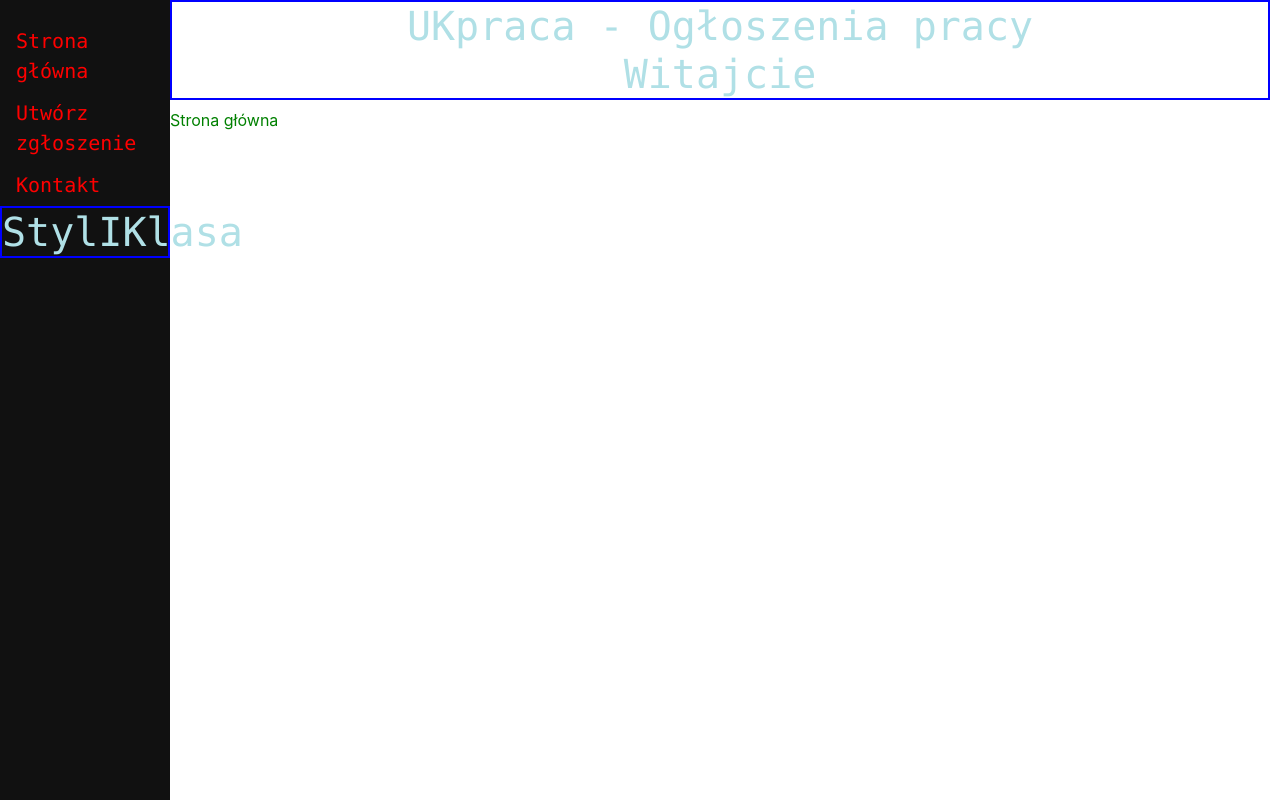
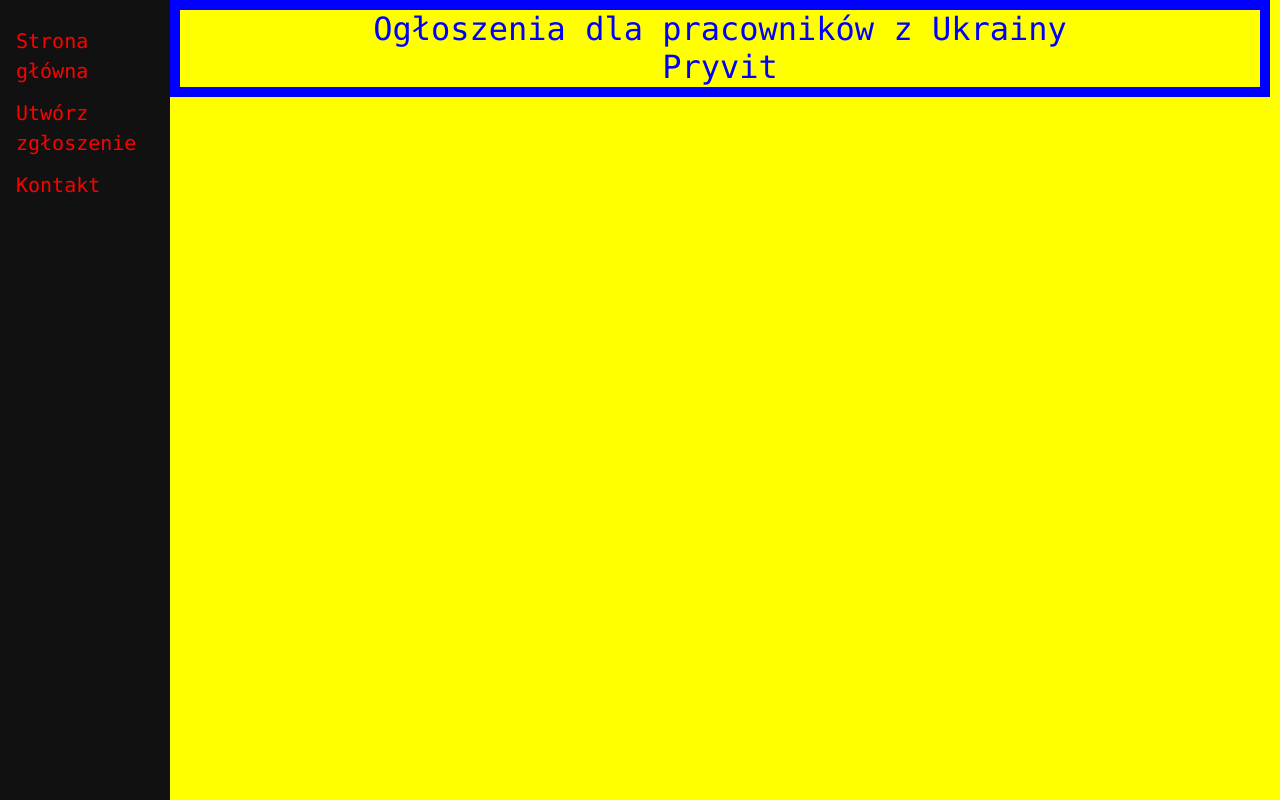
Before and after one commit to ShowMeYourSkill/UKpraca, a Django app: page / in a window 1280 px wide. Run offline with Django 4.2, Linux system fonts and the light colour scheme.

Commit message:
CRUD project 25%, CSS file linked in sheets

```diff
--- a/UKpracaApp/static/styles.css
+++ b/UKpracaApp/static/styles.css
@@ -1,10 +1,58 @@
 
 body{
-    background: pink;
+    background: yellow;
 }
-div {
 
-  color: red;
-  border: 100px solid powderblue;
-  margin: 50px;
+
+
+
+h1 {
+border: 20px solid blue;
+font-family: "Lucida Console", "Courier New", monospace;
+color: blue;
+text-align: center;
+
+
 }
+
+h2 {
+border: 10px solid blue;
+font-family: "Lucida Console", "Courier New", monospace;
+color: blue;
+text-align: center;
+
+
+
+}
+
+.sidenav {
+            height:100%;
+            width:170px;
+            position: fixed;
+            z-index:1;
+            top:0;
+            left:0;
+            background-color:#111;
+            overflow-x: :hidden;
+            padding-top:20px;
+
+        }
+
+        .sidenav a {
+            padding:6px 8px 6px 16px;
+            text-decoration: none;
+            font-size:20px;
+            color: red;
+            display:block;
+            font-family: "Lucida Console", "Courier New", monospace;
+
+        }
+
+        .sidenav a:hover{
+            color:#f1f1f1;
+        }
+
+        .main{
+        margin-left:160px;
+        padding: 0px 10px;
+        }
--- a/UKpracaApp/templates/UKpracaApp/base.html
+++ b/UKpracaApp/templates/UKpracaApp/base.html
@@ -5,56 +5,44 @@
 <head>
 
 
-<style>
-
-h1 {
-border: 2px solid blue;
-font-family: "Lucida Console", "Courier New", monospace;
-color: powderblue;
-text-align: center;
 
 
-}
-
-
-</style>
-
-    <link rel="stylesheet href="styles.css">
+    <link rel="stylesheet" href="/static/styles.css">
 
 
 
         <style type="text/css">
-        .sidenav {
-            height:100%;
-            width:170px;
-            position: fixed;
-            z-index:1;
-            top:0;
-            left:0;
-            background-color:#111;
-            overflow-x: :hidden;
-            padding-top:20px;
+<!--        .sidenav {-->
+<!--            height:100%;-->
+<!--            width:170px;-->
+<!--            position: fixed;-->
+<!--            z-index:1;-->
+<!--            top:0;-->
+<!--            left:0;-->
+<!--            background-color:#111;-->
+<!--            overflow-x: :hidden;-->
+<!--            padding-top:20px;-->
 
-        }
+<!--        }-->
 
-        .sidenav a {
-            padding:6px 8px 6px 16px;
-            text-decoration: none;
-            font-size:20px;
-            color: red;
-            display:block;
-            font-family: "Lucida Console", "Courier New", monospace;
+<!--        .sidenav a {-->
+<!--            padding:6px 8px 6px 16px;-->
+<!--            text-decoration: none;-->
+<!--            font-size:20px;-->
+<!--            color: red;-->
+<!--            display:block;-->
+<!--            font-family: "Lucida Console", "Courier New", monospace;-->
 
-        }
+<!--        }-->
 
-        .sidenav a:hover{
-            color:#f1f1f1;
-        }
+<!--        .sidenav a:hover{-->
+<!--            color:#f1f1f1;-->
+<!--        }-->
 
-        .main{
-        margin-left:160px;
-        padding: 0px 10px;
-        }
+<!--        .main{-->
+<!--        margin-left:160px;-->
+<!--        padding: 0px 10px;-->
+<!--        }-->
 
 
 
@@ -84,7 +72,7 @@ text-align: center;
             <a href="/home"> Strona główna </a>
             <a href="/list"> Utwórz zgłoszenie </a>
             <a href="/contact"> Kontakt </a>
-            <h1>StylIKlasa</h1>
+
 
         </div>
 
--- a/UKpracaApp/templates/UKpracaApp/contact.html
+++ b/UKpracaApp/templates/UKpracaApp/contact.html
@@ -11,7 +11,7 @@
 <head>
     <meta charset="UTF-8">
     <title>Title</title>
-    <link rel="stylesheet href="styles.css">
+    <link rel="stylesheet" href="/static/styles.css">
 </head>
 <body>
 
--- a/UKpracaApp/templates/UKpracaApp/home.html
+++ b/UKpracaApp/templates/UKpracaApp/home.html
@@ -1,9 +1,7 @@
 {% extends 'UKpracaApp/base.html' %}
 {% load static %}
 
-
 {% block tittle %} View List {% endblock %}
-
 {% block content %}
 
 <!DOCTYPE html>
@@ -11,25 +9,18 @@
 <head>
     <meta charset="UTF-8">
     <title>Title</title>
-    <link rel="stylesheet href="styles.css">
+    <link rel="stylesheet" href="/static/styles.css">
 
 </head>
 <body>
 
 
-<h1>
+<h2>
 
-    UKpraca - Ogłoszenia pracy <br>
-    Witajcie
+    Ogłoszenia dla pracowników z Ukrainy <br>
+                Pryvit
 
-</h1>
-
-<p style="color:green";">
-Strona główna
-
-
-</p>
-
+</h2>
 
 
 </body>
--- a/UKpracaApp/templates/UKpracaApp/index.html
+++ b/UKpracaApp/templates/UKpracaApp/index.html
@@ -12,14 +12,14 @@
 
 
 
-<link rel="stylesheet href="styles.css">
+<link rel="stylesheet" href="/static/styles.css">
 
 </head>
 
 
 
 
-<body class="bg-light">
+<body>
 
     <form method="POST" action="/list/">
         {% csrf_token %}
```
